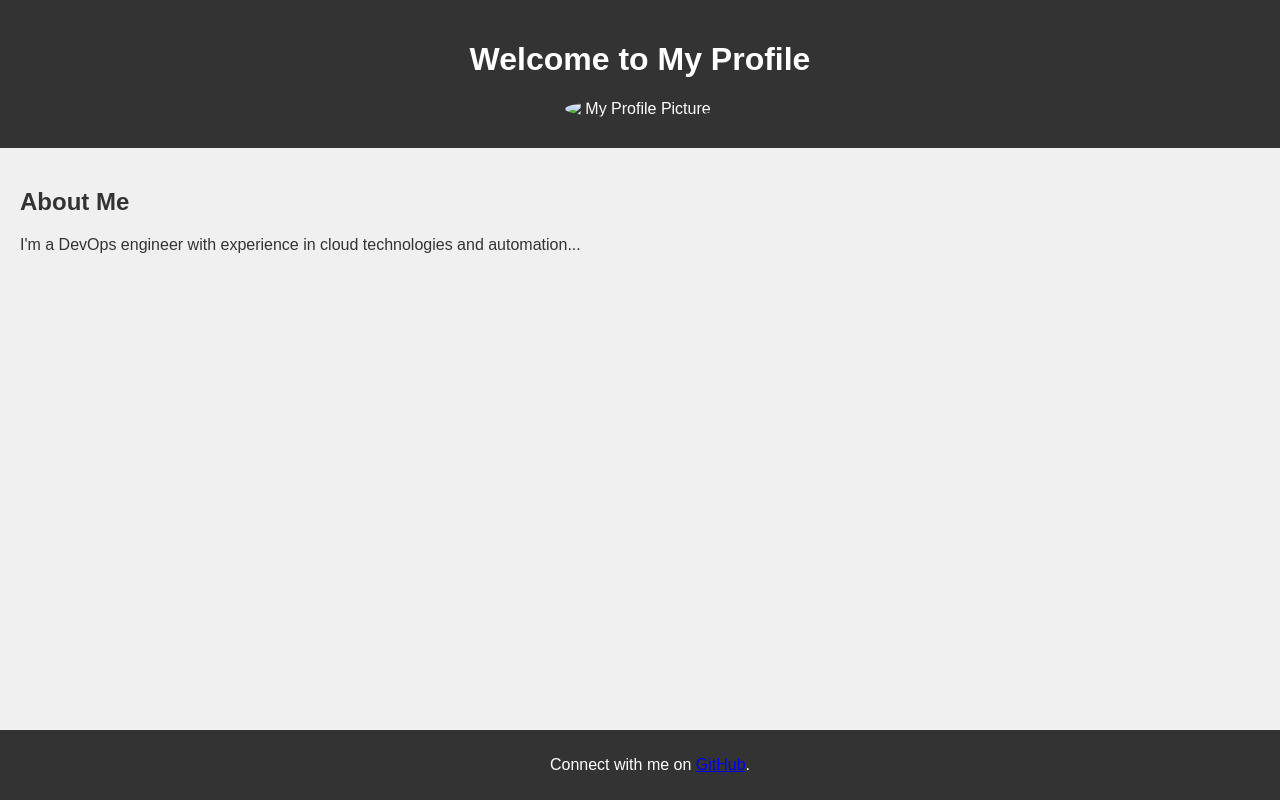
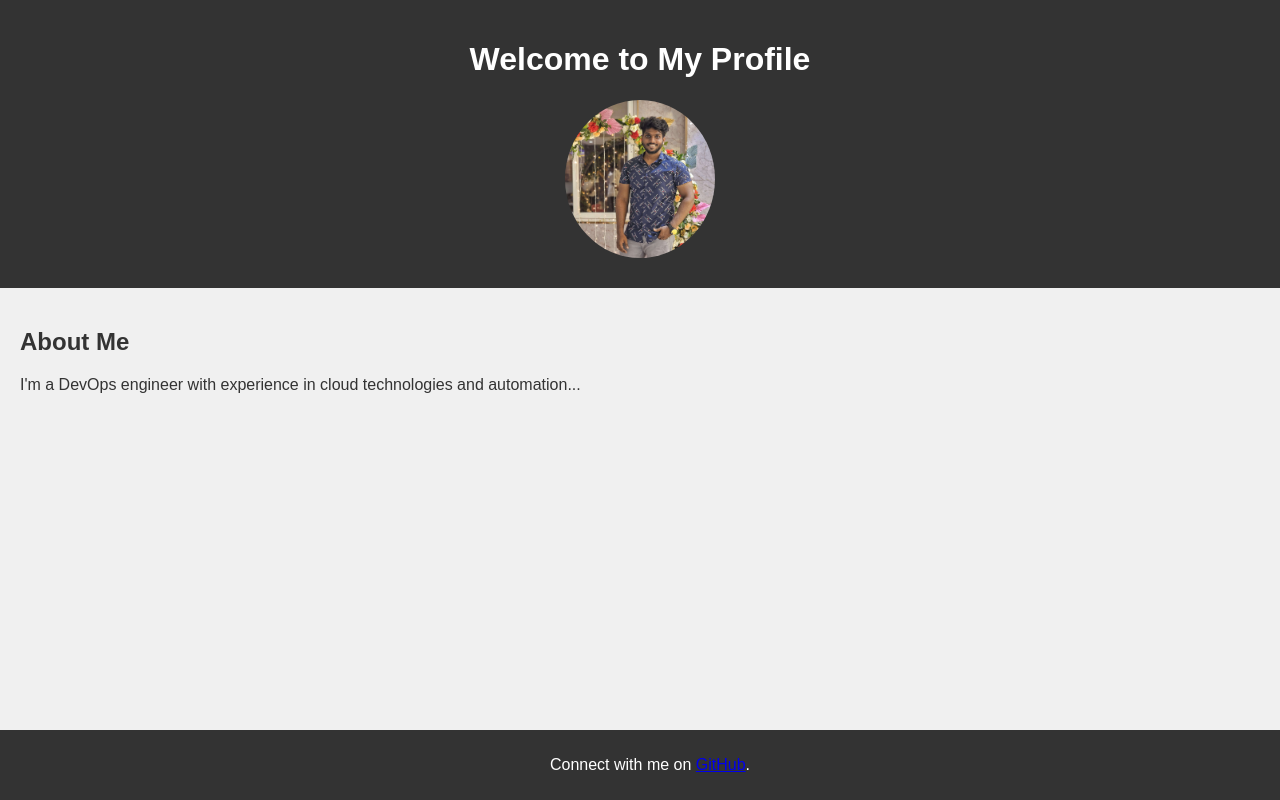
Before and after one commit to sivapsk/my-profile, a plain HTML site: page index.html in a window 1280 px wide. Drawn offline with Linux system fonts and the light colour scheme.

Commit message:
Update index.html

```diff
--- a/index.html
+++ b/index.html
@@ -9,7 +9,7 @@
 <body>
     <header>
         <h1>Welcome to My Profile</h1>
-        <img src="siva.jpg" alt="My Profile Picture">
+        <img src="siva.jpeg" alt="My Profile Picture">
     </header>
     <section>
         <h2>About Me</h2>
```
